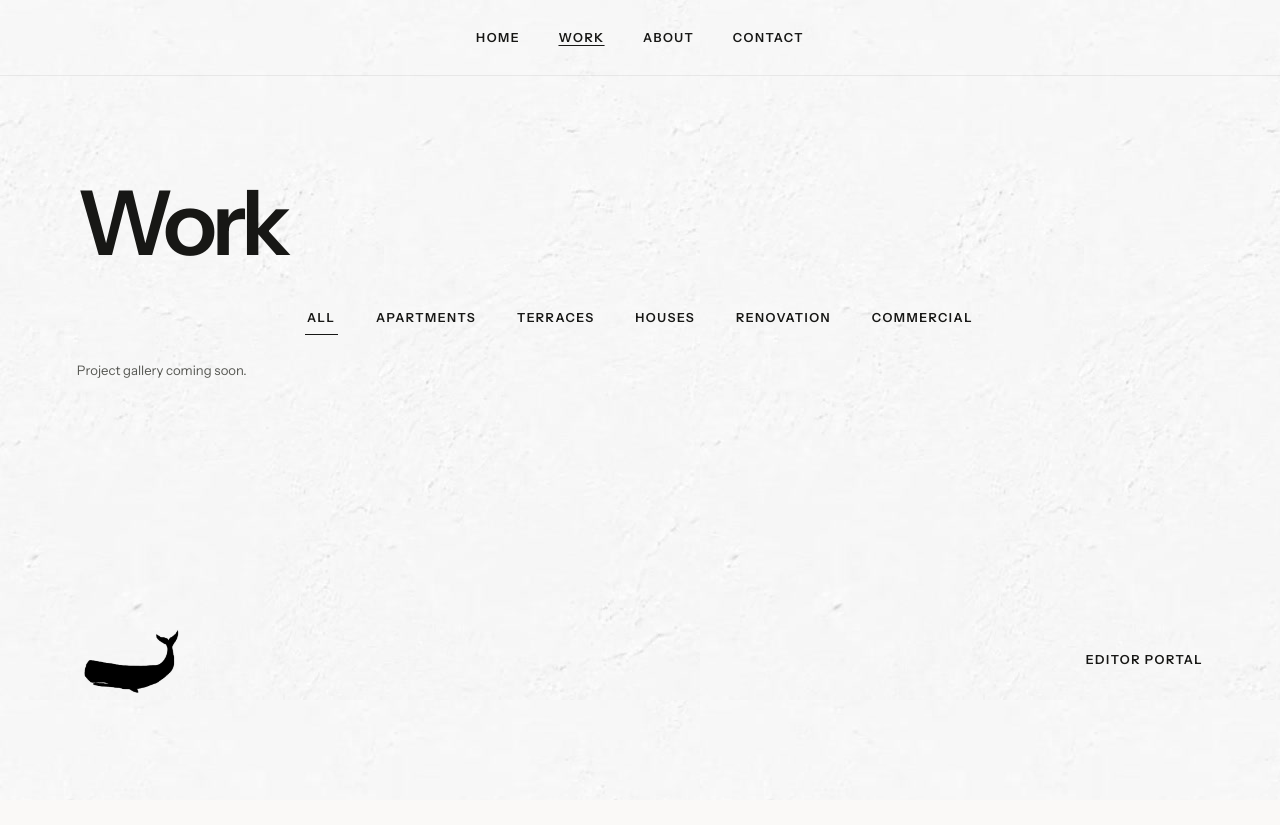
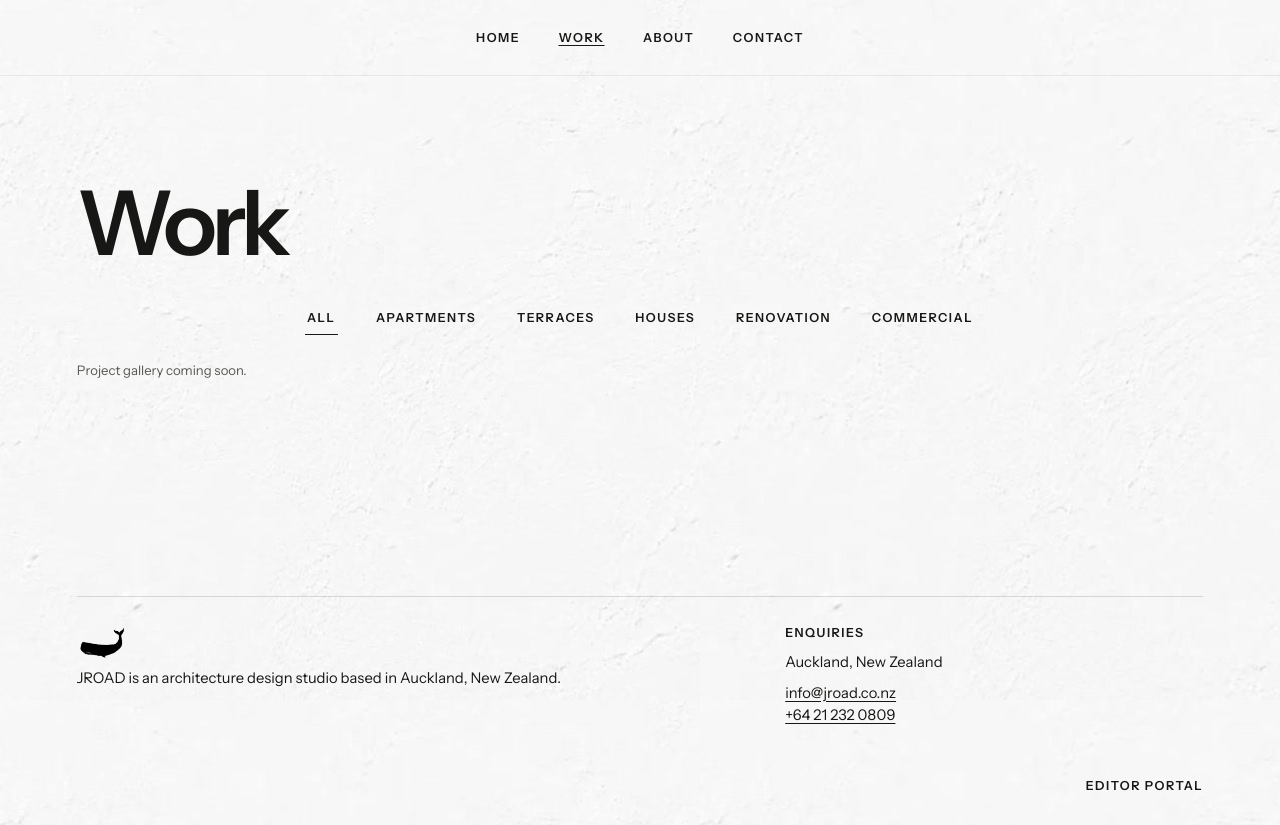
Before and after one commit to jroad-admin/website, a Next.js app: page /work in a window 1280 px wide. Before the commit the page ends 800 px from the top, so only its background shows below. Built offline with nearby package versions, Linux system fonts and the light colour scheme.

Commit message:
Use the homepage footer on every public page

```diff
--- a/app/about/page.tsx
+++ b/app/about/page.tsx
@@ -21,6 +21,6 @@ export default async function About() {
         </article>)}
       </div>
     </main>
-    <SiteFooter />
+    <SiteFooter site={site} />
   </>;
 }
--- a/app/contact/page.tsx
+++ b/app/contact/page.tsx
@@ -28,6 +28,6 @@ export default async function Contact() {
         </div>
       </div>
     </main>
-    <SiteFooter />
+    <SiteFooter site={site} />
   </>;
 }
--- a/app/site-chrome.tsx
+++ b/app/site-chrome.tsx
@@ -1,5 +1,5 @@
 import Link from "next/link";
-import type { ReactNode } from "react";
+import type { Settings } from "../lib/content";
 
 export function InstagramLink({ href }: { href: string }) {
   return <a href={href} className="instagram-link" aria-label="J Road on Instagram"
@@ -23,18 +23,22 @@ export function SiteHeader({ instagram, current }: { instagram?: string; current
   </nav></header>;
 }
 
-export function SiteWhale({ compact = false }: { compact?: boolean }) {
-  return <Link href="/" className={compact ? "footer-whale-compact" : undefined}>
-    <img className="footer-logo" src="/assets/jroad-whale.jpg" width={compact ? 52 : 112} height={compact ? 36 : 78} alt="JROAD home" />
-  </Link>;
-}
-
-export function SiteFooter({ children, showLogo = true }: { children?: ReactNode; showLogo?: boolean }) {
+export function SiteFooter({ site }: { site: Settings }) {
   return <footer className="wrap">
-    {children}
-    <div className="footer-links">
-      {showLogo && <SiteWhale />}
-      <Link href="/portal">Editor portal</Link>
+    <div className="footer-details">
+      <div id="about">
+        <Link href="/" className="footer-whale-compact">
+          <img className="footer-logo" src="/assets/jroad-whale.jpg" width={52} height={36} alt="JROAD home" />
+        </Link>
+        <p>{site.about}</p>
+      </div>
+      <div id="contact">
+        <p className="eyebrow">Enquiries</p>
+        {site.address && <p>{site.address}</p>}
+        {site.email && <a href={`mailto:${site.email}`}>{site.email}</a>}
+        {site.phone && <a href={`tel:${site.phone.replace(/[^+\d]/g, "")}`}>{site.phone}</a>}
+      </div>
     </div>
+    <div className="footer-links"><Link href="/portal">Editor portal</Link></div>
   </footer>;
 }
--- a/app/style.css
+++ b/app/style.css
@@ -41,9 +41,9 @@ h1{font:clamp(3.7rem,8vw,8rem)/.92 'Archivo Black',Arial Black,sans-serif;letter
 .tile span{font-weight:600}
 .tile:hover span{text-decoration:underline}
 h2{font-size:clamp(2rem,4vw,4rem);font-weight:600;line-height:1;letter-spacing:-.05em;margin:.6rem 0 1.5rem}
-.home-studio{display:grid;grid-template-columns:minmax(0,1.45fr) minmax(0,1fr);gap:1.5rem clamp(1.5rem,8vw,7rem);padding:1.65rem 0;border-top:1px solid #17171525;font-size:.92rem;line-height:1.55}
-.home-studio p{margin:0 0 .5rem;white-space:pre-line}
-.home-studio a{display:block;width:fit-content;overflow-wrap:anywhere}
+.footer-details{display:grid;grid-template-columns:minmax(0,1.45fr) minmax(0,1fr);gap:1.5rem clamp(1.5rem,8vw,7rem);padding:1.65rem 0;border-top:1px solid #17171525;font-size:.92rem;line-height:1.55}
+.footer-details p{margin:0 0 .5rem;white-space:pre-line}
+.footer-details a{display:block;width:fit-content;overflow-wrap:anywhere}
 .interior{min-height:65svh;padding-block:clamp(3rem,8vw,7rem) 4rem}
 .interior h1{margin:0 0 2rem;font:600 clamp(2.5rem,7vw,6rem)/1 'Instrument Sans',Arial,sans-serif;letter-spacing:-.06em;overflow-wrap:anywhere}
 .studio-copy{max-width:65ch;line-height:1.65;white-space:pre-line}
@@ -74,12 +74,10 @@ h2{font-size:clamp(2rem,4vw,4rem);font-weight:600;line-height:1;letter-spacing:-
 @media(max-width:900px){.team-grid{row-gap:3rem}.team-profile{flex-basis:calc((100% - var(--team-gap))/2)}}
 @media(max-width:780px){.contact-panel{grid-template-columns:1fr}.contact-image{aspect-ratio:3/2}.contact-panel-inner{max-width:none;padding-top:0}}
 @media(max-width:480px){.enquiry-form{grid-template-columns:1fr}.contact-panel-details{gap:.65rem 1rem}}
-.footer-links{display:flex;align-items:center;justify-content:space-between;padding:1.5rem 0 2rem}
+.footer-links{display:flex;align-items:center;justify-content:flex-end;padding:1.5rem 0 2rem}
 .footer-links a{text-decoration:none}
-.footer-links>:only-child{margin-left:auto}
-.footer-logo{display:block;width:112px;height:auto;mix-blend-mode:multiply}
+.footer-logo{display:block;width:52px;height:auto;mix-blend-mode:multiply}
 .footer-whale-compact{margin-bottom:.45rem}
-.footer-whale-compact .footer-logo{width:52px}
 .portal{width:min(92%,920px);margin:2rem auto 5rem}
 .portal section{padding:1rem 0 2rem;border-top:1px solid #17171530}
 .portal form{display:grid;gap:.85rem;max-width:620px}
@@ -152,7 +150,7 @@ h2{font-size:clamp(2rem,4vw,4rem);font-weight:600;line-height:1;letter-spacing:-
   .masthead nav a{display:inline-grid;place-items:center;min-height:44px}
   .masthead nav a:not(.instagram-link){letter-spacing:.07em;font-size:.73rem}
   .projects{grid-template-columns:1fr}
-  .home-studio{grid-template-columns:1fr}
+  .footer-details{grid-template-columns:1fr}
   .editor-dialog{width:calc(100% - 1rem)}
   .editor-form-actions{justify-content:flex-start}
 }
--- a/app/work/page.tsx
+++ b/app/work/page.tsx
@@ -8,12 +8,13 @@ export const dynamic = "force-dynamic";
 
 export default async function Work() {
   const { projects, settings } = await readSite();
+  const site = settings ?? initialSettings;
   return <>
-    <SiteHeader instagram={(settings ?? initialSettings).instagram} current="/work" />
+    <SiteHeader instagram={site.instagram} current="/work" />
     <main className="wrap interior">
       <h1>Work</h1>
       <Gallery projects={projects} categories={categories} />
     </main>
-    <SiteFooter />
+    <SiteFooter site={site} />
   </>;
 }
```
Also changed, not shown: app/page.tsx (+2 -11 lines), app/work/[id]/page.tsx (+6 -5 lines).
